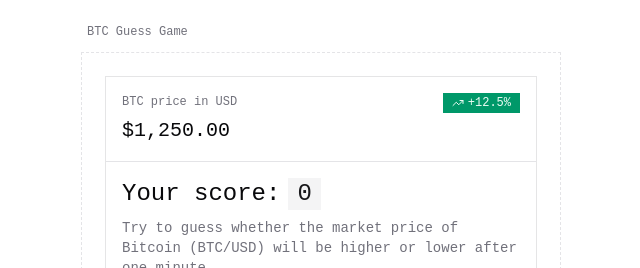
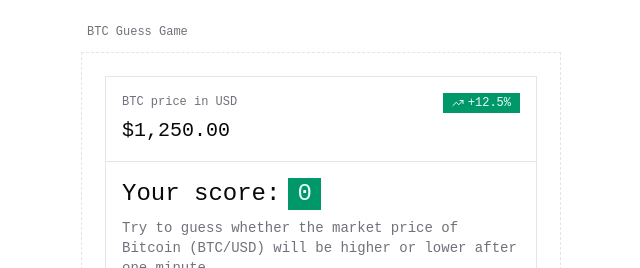
Before and after one commit to klimjs/btc-game, a React (Vite) app in the folder frontend/: page / in a window 1280 px wide. Shown: the top 268 px of the page, without its empty margins (319-959 px from the left). Built offline with nearby package versions, Linux system fonts and the light colour scheme.

Commit message:
fix: score formatting

```diff
--- a/frontend/src/components/score.tsx
+++ b/frontend/src/components/score.tsx
@@ -4,10 +4,7 @@
   return (
     <>
       <div className="flex gap-2 font-medium text-2xl">
-        Your score:{' '}
-        <Badge className="text-2xl h-8" variant="secondary">
-          0
-        </Badge>
+        Your score: <Badge className="text-2xl h-8">0</Badge>
       </div>
       <div className="text-muted-foreground">
         Try to guess whether the market price of Bitcoin (BTC/USD) will be
```
